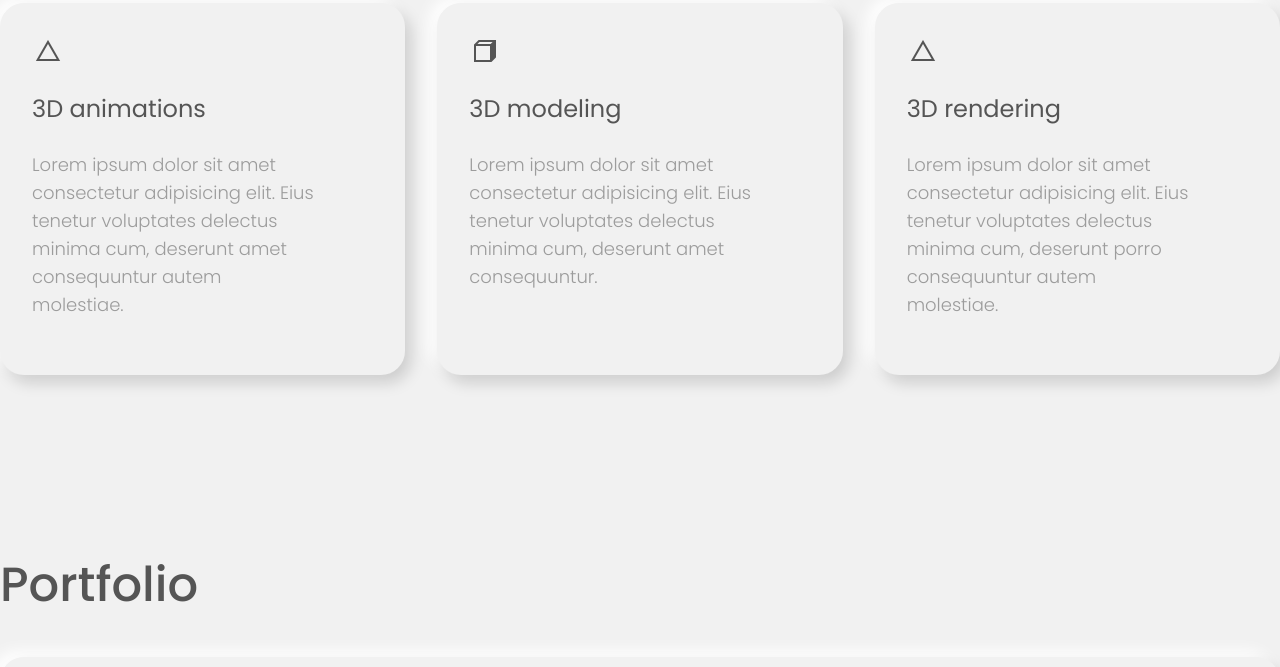
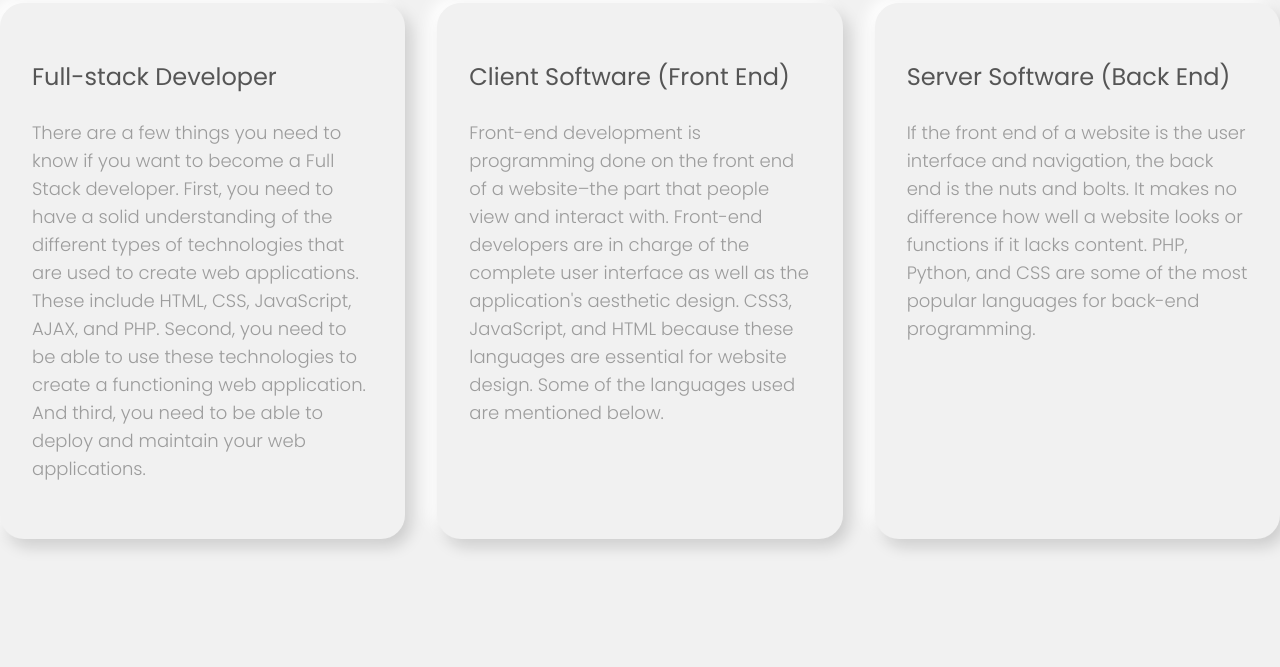
Before and after one commit to Yogeshchoudhary0023/portfolio, a website built with Vite: page index.html in a window 1280 px wide. Shown: the part 1569-2236 px from the top of the page. Built offline with nearby package versions, Linux system fonts and the light colour scheme.

Commit message:
para change

```diff
--- a/index.html
+++ b/index.html
@@ -228,7 +228,7 @@
           </div>
         </main>
 
-        <section id="about" class="about Home-About pt-48 pb-44   ">
+        <section id="about" class="about Home-About pt-24 pb-24 sm:pt-48 sm:pb-44   ">
           <div class="layout-grid md:grid grid-cols-2  ">
             <div id="shadow_color"    class="about-grid  p-8  shadow-xl rounded-3xl  ">
               <div class="content-flex mb-8 mt-6 ">
@@ -236,12 +236,7 @@
               </div>
               <div class="margin-top">
                 <p class="text-xl font-light pb-4  ">
-                  <!-- Lorem ipsum dolor sit amet, consectetur adipisicing elit.
-                  Lorem ipsum dolor sit amet. reicndis mollitia voluptate
-                  corrupti voluptatibus consectetur, blanditiis consequatur illo
-                  sit quidem aperiam alias quibusdam sed. Iste earum quae non
-                  corrupti sunt alias perferendis nulla consequatur quaerat
-                  accusantium. -->
+
                   Not having experience as a full-stack developer, I understoond how difficult is to build from scratch a well structured web application. Nowadays I'm embracing the new approach of development with new techs which simplify the process and provide better tools for maintainability. My goal for the near future is to keep improving my skills and continue growing until I be able to offer.
                 </p>
               </div>
@@ -261,31 +256,31 @@
                 <div class="text-5xl font-medium"><h2 class="heading-medium">My services</h2></div>
                 <div class="service-item pt-8  lg:gap-x-8 gap-y-8 ">
                     <div id="shadow_color"  class="item-1 lg:mb-8 content-block  p-8   shadow-xl rounded-3xl     ">
-                        <div><img src="icons8-triangle-32.png" alt=""></div>
-                        <h3 class="heading-xsmall text-2xl pt-4">3D animations</h3>
+                        <!-- <div><img src="icons8-triangle-32.png" alt=""></div> -->
+                        <h3 class="heading-xsmall text-2xl pt-4">Full-stack Developer</h3>
                         <div class="para">
-                            <p class="w-10/12 text-lg font-thin pt-4 pb-6">Lorem ipsum dolor sit amet consectetur adipisicing elit. Eius tenetur voluptates delectus minima cum, deserunt amet  consequuntur autem molestiae.</p>
+                            <p class=" text-lg font-thin pt-4 pb-6">There are a few things you need to know if you want to become a Full Stack developer. First, you need to have a solid understanding of the different types of technologies that are used to create web applications. These include HTML, CSS, JavaScript, AJAX, and PHP. Second, you need to be able to use these technologies to create a functioning web application. And third, you need to be able to deploy and maintain your web applications.</p>
                         </div>
                     </div>
                     <div id="shadow_color"  class="item-2 content-block lg:mb-8   p-8  shadow-xl rounded-3xl ">
-                        <div><img src="icons8-right-view-32 (2).png" alt=""></div>
-                        <h3 class="heading-xsmall text-2xl pt-4">3D modeling</h3>
+                        <!-- <div><img src="icons8-right-view-32 (2).png" alt=""></div> -->
+                        <h3 class="heading-xsmall text-2xl pt-4">Client Software (Front End)</h3>
                         <div class="para">
-                            <p class="w-10/12 text-lg font-thin pt-4 pb-6">Lorem ipsum dolor sit amet consectetur adipisicing elit. Eius tenetur voluptates delectus minima cum, deserunt amet  consequuntur.</p>
+                            <p class=" text-lg font-thin pt-4 pb-6">Front-end development is programming done on the front end of a website–the part that people view and interact with. Front-end developers are in charge of the complete user interface as well as the application's aesthetic design. CSS3, JavaScript, and HTML because these languages are essential for website design. Some of the languages used are mentioned below.</p>
                         </div>
                     </div>
                     <div id="shadow_color"  class="item-3 content-block  p-8 lg:mb-8 mb-8  shadow-xl rounded-3xl ">
-                        <div><img src="icons8-triangle-32.png" alt=""></div>
-                        <h3 class="heading-xsmall text-2xl pt-4 ">3D rendering</h3>
+                        <!-- <div><img src="icons8-triangle-32.png" alt=""></div> -->
+                        <h3 class="heading-xsmall text-2xl pt-4 ">Server Software (Back End)</h3>
                         <div class="para">
-                            <p class="w-10/12 text-lg font-thin pt-4">Lorem ipsum dolor sit amet consectetur adipisicing elit. Eius tenetur voluptates delectus minima cum, deserunt  porro consequuntur autem molestiae.</p>
+                            <p class=" text-lg font-thin pt-4">If the front end of a website is the user interface and navigation, the back end is the nuts and bolts. It makes no difference how well a website looks or functions if it lacks content. PHP, Python, and CSS are some of the most popular languages for back-end programming.</p>
                         </div>
                     </div>
                 </div>
 
         </section>
 
-        <section   class="Home-portfolio pb-36 pt-36    ">
+        <section   class="Home-portfolio pb-24 sm:pb-36 pt-24 sm:pt-36    ">
           <div class="full-portfolio ">
             <div class="portfolio-heading text-5xl font-medium mb-12"><h2>Portfolio</h2></div>
             <div class="portfolio-item grid grid-rows-5">
```
